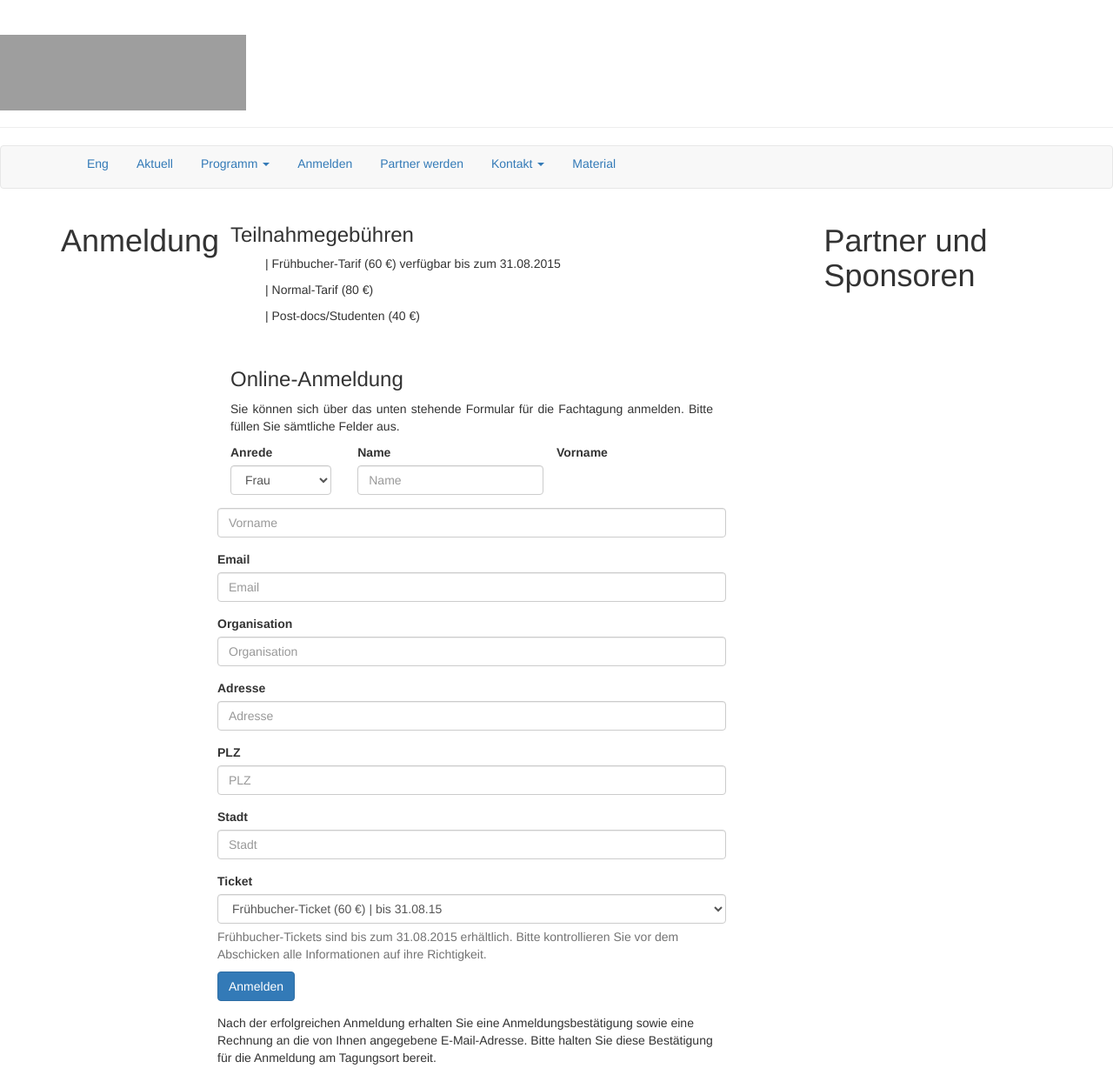
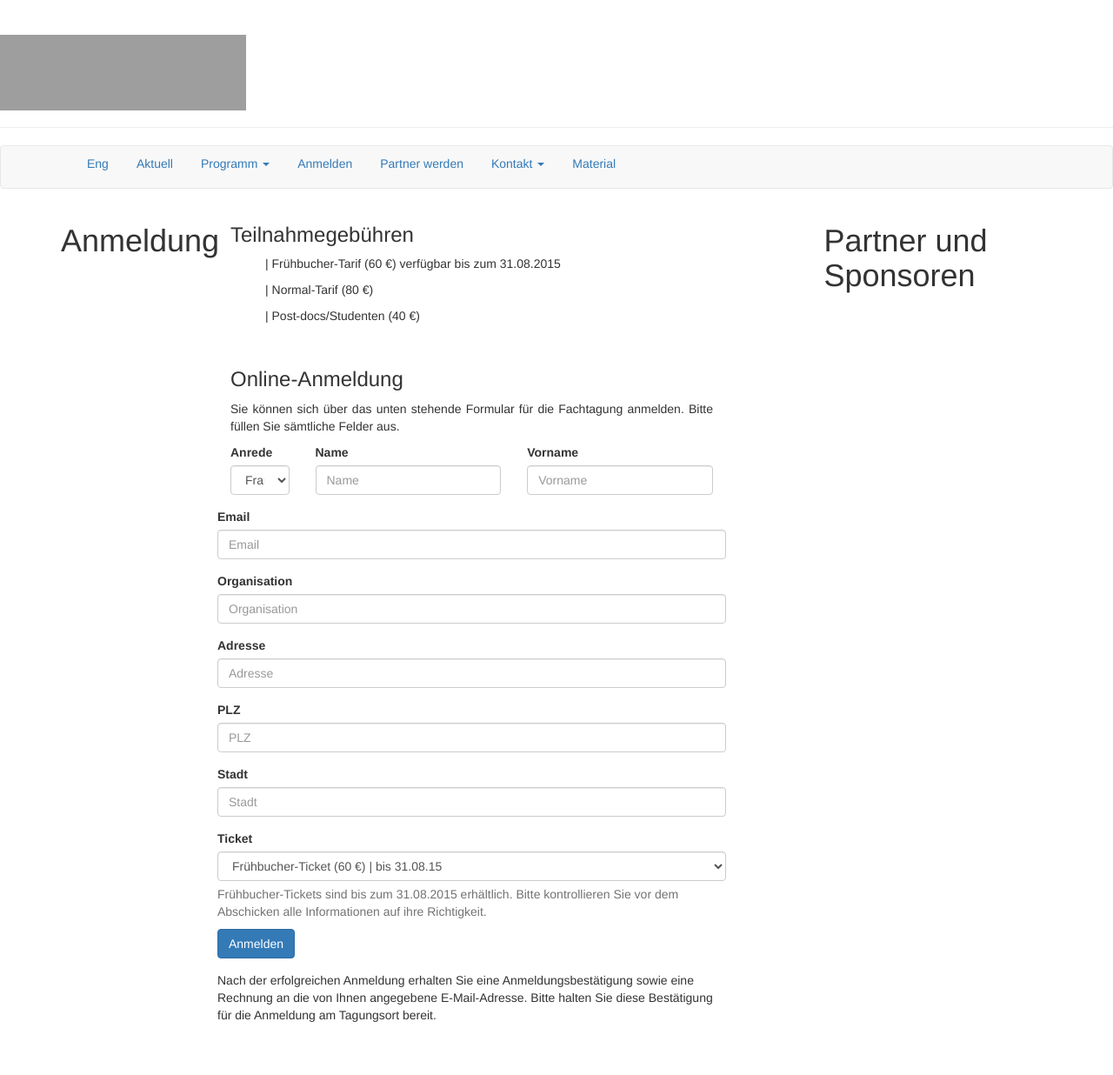
Before and after one commit to susedev/test, a Jekyll site: the page built from anmeldung.html, in a window 1280 px wide. Shown: the whole page at 87% size. Built offline with Jekyll 4.4.1, drawn with Linux system fonts in a browser that asks for light colours; nearby versions of some CDN libraries; after the commit the page ends 1187 px from its top, so only the background shows below that; grey boxes are pictures that could not be loaded.

Commit message:
Edit from JekyllCMS

```diff
--- a/anmeldung.html
+++ b/anmeldung.html
@@ -17,7 +17,7 @@ title: Anmeldung
 
 <form>
 <div class="row">
-<div class="col-xs-3">
+<div class="col-xs-2">
 <div class="form-group"><label for="Anrede">Anrede</label><select class="form-control"><option>Frau</option><option>Herr</option><option>Prof.</option><option>Dr.</option> </select></div>
 </div>
 
@@ -25,7 +25,9 @@ title: Anmeldung
 <div class="form-group"><label for="name">Name</label> <input class="form-control" id="name" placeholder="Name" type="text" /></div>
 </div>
 
+<div class="col-xs-5">
 <div class="form-group"><label for="vorname">Vorname</label> <input class="form-control" id="vorname" placeholder="Vorname" type="text" /></div>
+</div>
 
 <div class="form-group"><label for="email">Email</label> <input class="form-control" id="exampleInputEmail1" placeholder="Email" type="email" /></div>
 
```
